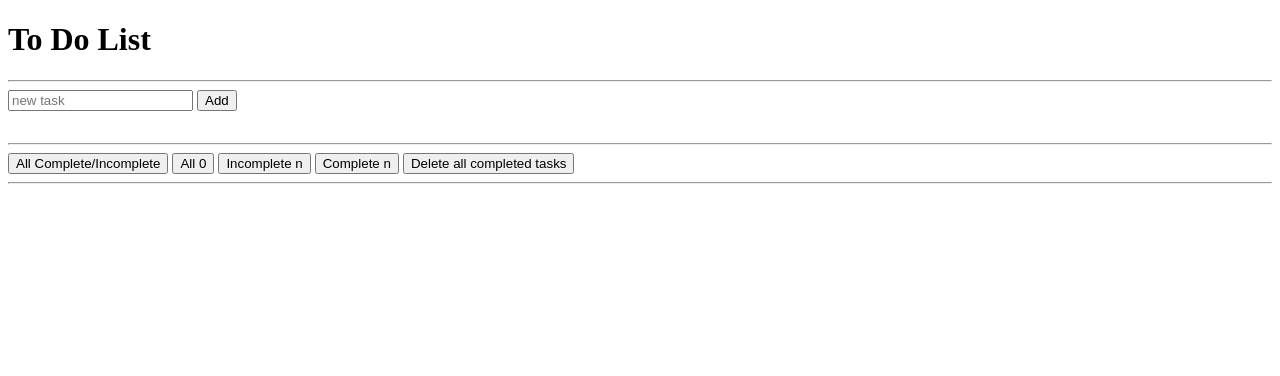
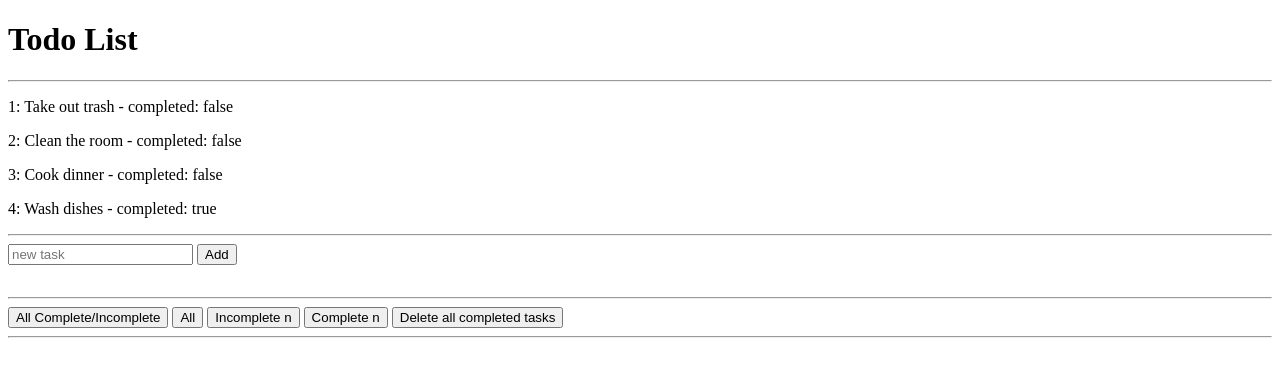
Before and after one commit to shktkt219/todo-list, a website: page index.html in a window 1280 px wide. Drawn offline with nearby package versions, Linux system fonts and the light colour scheme.

Commit message:
build list controller

```diff
--- a/index.html
+++ b/index.html
@@ -5,9 +5,16 @@
     <title>To Do List</title>
   </head>
   <body ng-app="todoApp">
-    <div ng-controller="ToDoController as ctrl">
+    <div ng-controller="ListController as vm">
+      <h1>{{ vm.list.name }}</h1>
 
-      <h1>To Do List</h1>
+      <hr>
+
+      <div ng-repeat="task in vm.list.tasks | orderBy: '$index' ">
+        <p>
+          {{ $index + 1 }}: {{ task.name }} - completed: {{ task.complete }}
+        </p>
+      </div>
 
       <hr>
 
@@ -69,9 +76,9 @@
 
 
 
-    <script src="js/angular.js"></script>
-    <script src="js/app/app.js"></script>
-    <script src="js/app/controllers/ToDoController.js">
+    <script src="./js/angular.js"></script>
+    <script src="./js/app/app.js"></script>
+    <script src="./js/app/controllers/ListController.js">
     <script src="js/app/controllers/ToolBarController.js">
 
     </script>
--- /dev/null
+++ b/js/app/controllers/ListController.js
@@ -0,0 +1,36 @@
+function ListController(){
+    var vm = this;
+
+    vm.list = {
+      name: 'Todo List',
+      tasks: [
+        {
+          id: 1,
+          name: 'Take out trash',
+          complete: false
+        },
+        {
+          id: 2,
+          name: 'Clean the room',
+          complete: false
+        },
+        {
+          id: 3,
+          name: 'Cook dinner',
+          complete: false
+        },
+        {
+          id: 4,
+          name: 'Wash dishes',
+          complete: true
+        }
+      ]
+    }
+
+
+
+}
+
+angular
+  .module('todoApp')
+  .controller('ListController', ListController);
```
Also changed, not shown: notes.md (+10 -0 lines).
